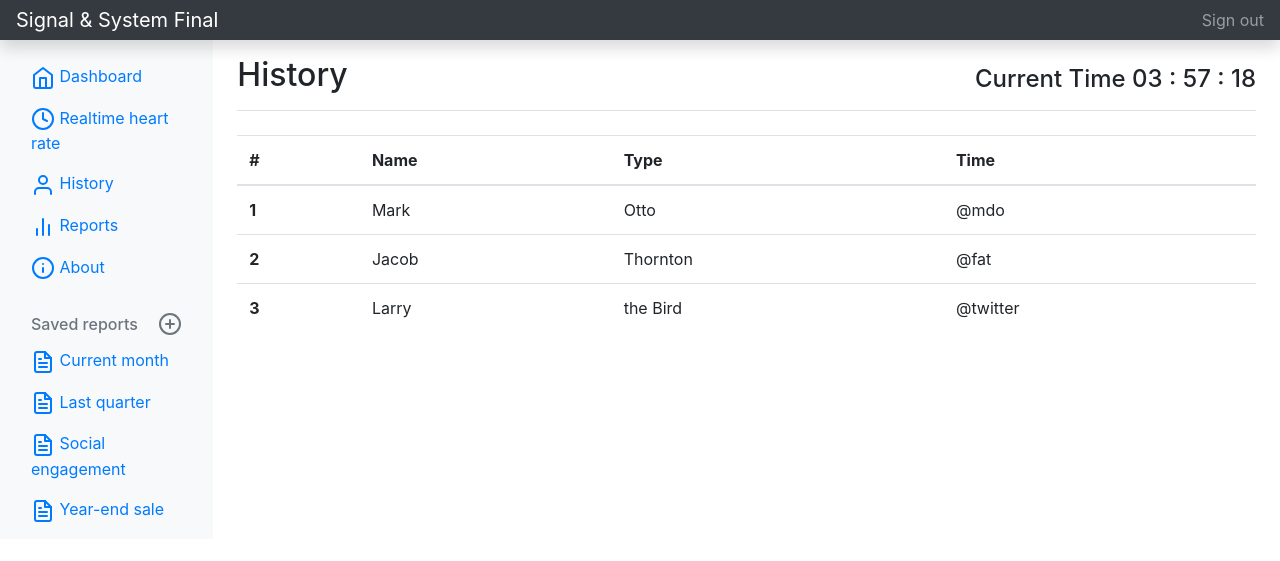
After one commit to shinco0327/SS_FinalProject, a Flask app: page /history in a window 1280 px wide. The commit adds this page. Shown: the top 561 px of the page. Run offline with Flask 2, Linux system fonts and the light colour scheme; the visitor is signed in with stand-in values (Sample User, id 1); some libraries are stand-ins or nearby versions.

Commit message:
20201221_record_raw

```diff
--- a/website/main.py
+++ b/website/main.py
@@ -107,23 +107,6 @@ def logout():
     logout_user()
     #return redirect('login.html')
     return redirect(url_for('login'))
-#-------------------------------------------------------------------------------
-
-@app.route('/about')
-def about():
-    user,db = check_user()
-    if(db ==None):
-        return redirect(url_for('login'))
-    return render_template('about.html')
-
-#-------------------------------------------------------------------------------
-#real_time
-@app.route('/realtime')
-def realtime():
-    user,db = check_user()
-    if(db ==None):
-        return redirect(url_for('login'))
-    return render_template('realtime.html')
 
 #-------------------------------------------------------------------------------
 @app.route('/getfiltertype')
@@ -160,7 +143,7 @@ def getrawdata():
     count = request.args.get("count", type=int)
     if count == None:
         return jsonify(start_oid=None, count=0, value=[], time=[])
-    print(count)
+    #print(count)
     if count == 0:  #Draw New Chart
         datalist = list(db.real_time.find({'time':{'$gte': (datetime.datetime.now() - datetime.timedelta(seconds=1.5))}}))
         print(datalist)
@@ -196,12 +179,57 @@ def getrawdata():
 
     return jsonify(start_oid=None, count=0, value=[], time=[])
 #-------------------------------------------------------------------------------
+@app.route('/savechartrecord')
+def savechartrecord():
+    user,db = check_user()
+    if(db ==None):
+        return redirect(url_for('login'))
+    try:
+        str_reference_oid = request.args.get('reference_oid', type=str)
+        reference_oid = ObjectId(str_reference_oid.replace("\"", ""))
+        reference_end = request.args.get("reference_end", type=int)
+        start_position = request.args.get('start_position', type=int)
+        type_of_record = request.args.get('type_of_record', type=str)
+        name = request.args.get('name', type=str)
+        datalist = list(db.real_time.find({"_id":{"$gte": reference_oid}}).skip(start_position).limit(reference_end+1-start_position))
+        #print(datalist)
+        for i in datalist:
+            i['name_of_record'] = name
+        db.history_overview.insert_one({'name': name, 'type_of_record':type_of_record, 'count': len(datalist), 'time': datalist[0].get('time', datetime.datetime.now())})
+        db.history_realtime.insert_many(datalist)
+        return jsonify(successful=True)
+    except:
+        return jsonify(successful=False)
+#-------------------------------------------------------------------------------
 @app.route('/dashboard')
 def dashboard():
     user,db = check_user()
     if(db ==None):
         return redirect(url_for('login'))
     return render_template('dashboard.html')
+#-------------------------------------------------------------------------------
+@app.route('/history')
+def history():
+    user,db = check_user()
+    if(db ==None):
+        return redirect(url_for('login'))
+    return render_template('history.html')
+#-------------------------------------------------------------------------------
+@app.route('/about')
+def about():
+    user,db = check_user()
+    if(db ==None):
+        return redirect(url_for('login'))
+    return render_template('about.html')
+#-------------------------------------------------------------------------------
+#real_time
+@app.route('/realtime')
+def realtime():
+    user,db = check_user()
+    if(db ==None):
+        return redirect(url_for('login'))
+    return render_template('realtime.html')
+
 
 # 判斷自己執行非被當做引入的模組，因為 __name__ 這變數若被當做模組引入使用就不會是 __main__
 if __name__ == '__main__':
--- /dev/null
+++ b/website/static/js/history.js
@@ -0,0 +1,52 @@
+/* globals Chart:false, feather:false */
+
+(function () {
+    'use strict'
+
+    feather.replace()
+
+
+
+
+
+
+
+    //Change_current_time
+    var sync_time=function(e){ //
+      $.getJSON('/gettstamp',{
+      },function(data){
+          var time = new Date(data.timestamp *1000);
+          var hours, minutes, seconds;
+          if(time.getHours() <= 9){
+            hours = '0' + time.getHours();
+          }else{
+            hours = time.getHours();
+          }
+          if(time.getMinutes() <= 9){
+            minutes = '0' + time.getMinutes();
+          }else{
+            minutes = time.getMinutes();
+          }
+          if(time.getSeconds() <= 9){
+            seconds = '0' + time.getSeconds();
+          }else{
+            seconds = time.getSeconds();
+          }
+          $('#currentTime').text('Current Time ' + hours + ' : ' + minutes + ' : '+ seconds);
+      });
+    };
+
+  //auto refresh
+  var interval_10 = 0;
+  setInterval(function () {
+
+
+
+    interval_10 += 1;
+    if(interval_10 >= 1){
+      interval_10 = 0;
+      sync_time();
+    }
+
+  }, 500);
+  })()
--- /dev/null
+++ b/website/templates/history.html
@@ -0,0 +1,97 @@
+<!doctype html>
+<html lang="en">
+  <head>
+    <meta charset="utf-8">
+    <meta name="viewport" content="width=device-width, initial-scale=1, shrink-to-fit=no">
+    <meta name="description" content="">
+    <meta name="author" content="Mark Otto, Jacob Thornton, and Bootstrap contributors">
+    <meta name="generator" content="Jekyll v4.1.1">
+    <title>Signal & System Final</title>
+    <link rel="apple-touch-icon" sizes="180x180" href="{{url_for('static',filename='images/apple-touch-icon.png')}}">
+    <link rel="icon" type="image/png" sizes="32x32" href="{{url_for('static',filename='images/favicon-32x32.png')}}">
+    <link rel="icon" type="image/png" sizes="16x16" href="{{url_for('static',filename='images/favicon-16x16.png')}}">
+    <link rel="manifest" href="{{url_for('static',filename='images/site.webmanifest')}}">
+    <link rel="canonical" href="https://getbootstrap.com/docs/4.5/examples/dashboard/">
+
+    <!-- Bootstrap core CSS -->
+<link href= "{{url_for('static',filename='css/bootstrap.min.css')}}" rel="stylesheet">
+
+    <style>
+      .bd-placeholder-img {
+        font-size: 1.125rem;
+        text-anchor: middle;
+        -webkit-user-select: none;
+        -moz-user-select: none;
+        -ms-user-select: none;
+        user-select: none;
+      }
+
+      @media (min-width: 768px) {
+        .bd-placeholder-img-lg {
+          font-size: 3.5rem;
+        }
+      }
+
+      .hide {
+        display:none;
+      }
+    </style>
+    <!-- Custom styles for this template --> <!--
+    <link href= "{{url_for('static',filename='css/dashboard.css')}}" rel="stylesheet">
+    -->
+  <body>
+    <!--Navigation bar-->
+    {% include 'navbar.html' %}
+
+    <main role="main" class="col-md-9 ml-sm-auto col-lg-10 px-md-4">
+        <div class="d-flex justify-content-between flex-wrap flex-md-nowrap align-items-center pt-3 pb-2 mb-3 border-bottom" >
+            <h1 class="h2">History</h1>
+            <h4 class="mb-2 mb-md-0" id="currentTime">Loading</h4>
+        </div>
+        <div class="mt-4 mb-2">
+            <table class="table table-hover">
+                <thead>
+                <tr>
+                    <th scope="col">#</th>
+                    <th scope="col">Name</th>
+                    <th scope="col">Type</th>
+                    <th scope="col">Time</th>
+                </tr>
+                </thead>
+                <tbody>
+                <tr>
+                    <th scope="row">1</th>
+                    <td>Mark</td>
+                    <td>Otto</td>
+                    <td>@mdo</td>
+                </tr>
+                <tr>
+                    <th scope="row">2</th>
+                    <td>Jacob</td>
+                    <td>Thornton</td>
+                    <td>@fat</td>
+                </tr>
+                <tr>
+                    <th scope="row">3</th>
+                    <td>Larry</td>
+                    <td>the Bird</td>
+                    <td>@twitter</td>
+                </tr>
+                </tbody>
+            </table>
+        </div>
+
+
+
+
+    </main>
+  </div>
+</div>
+    <script src="https://code.jquery.com/jquery-3.5.1.min.js" integrity="sha256-9/aliU8dGd2tb6OSsuzixeV4y/faTqgFtohetphbbj0=" crossorigin="anonymous"></script>
+    <script>window.jQuery || document.write('<script src="../assets/js/vendor/jquery.slim.min.js"><\/script>')</script><script src="{{url_for('static',filename='js/bootstrap.bundle.min.js')}}"></script>
+    <script src="https://cdnjs.cloudflare.com/ajax/libs/feather-icons/4.9.0/feather.min.js"></script>
+    <script src="https://cdnjs.cloudflare.com/ajax/libs/Chart.js/2.7.3/Chart.min.js"></script>
+    <script src="{{url_for('static',filename='js/history.js')}}"></script>
+
+
+</html>
--- a/website/templates/navbar.html
+++ b/website/templates/navbar.html
@@ -29,15 +29,15 @@
               </a>
             </li>
             <li class="nav-item">
-              <a class="nav-link" href="#">
-                <span data-feather="user"></span>
-                My History
+              <a class="nav-link" href="/realtime">
+                <span data-feather="clock"></span>
+                Realtime heart rate
               </a>
             </li>
             <li class="nav-item">
-              <a class="nav-link" href="realtime">
-                <span data-feather="clock"></span>
-                Realtime heart rate
+              <a class="nav-link" href="/history">
+                <span data-feather="user"></span>
+                History
               </a>
             </li>
             <li class="nav-item">
```
Also changed, not shown: website/static/js/realtime.js (+108 -54 lines), website/templates/realtime.html (+7 -3 lines).
